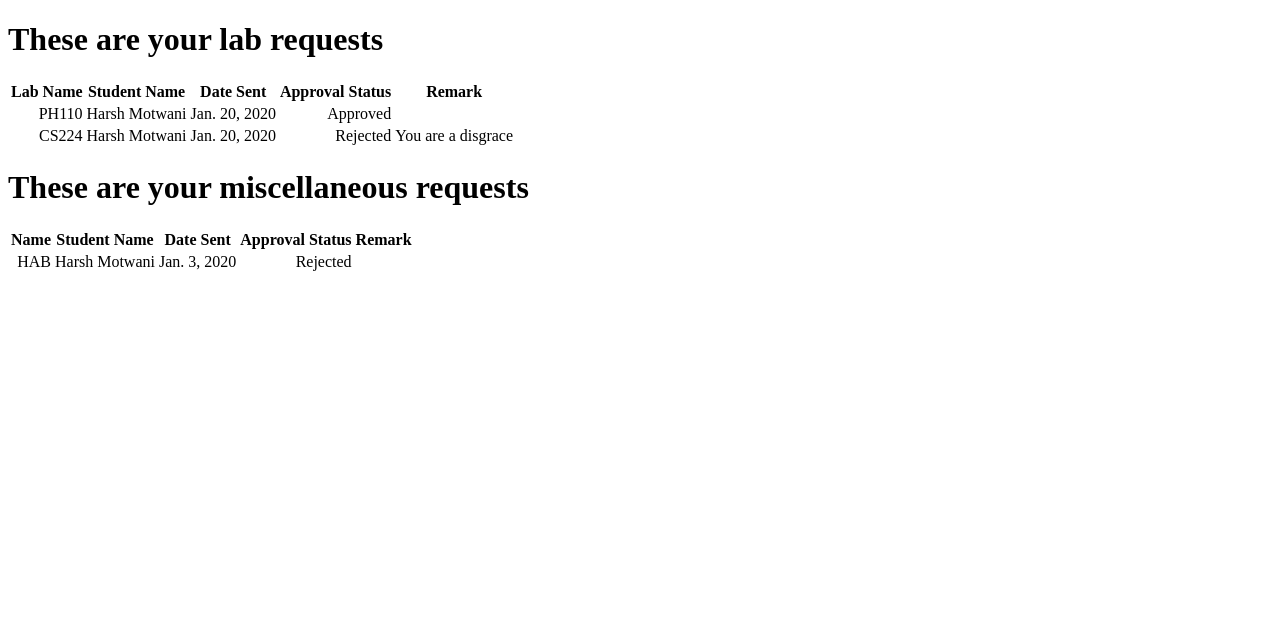
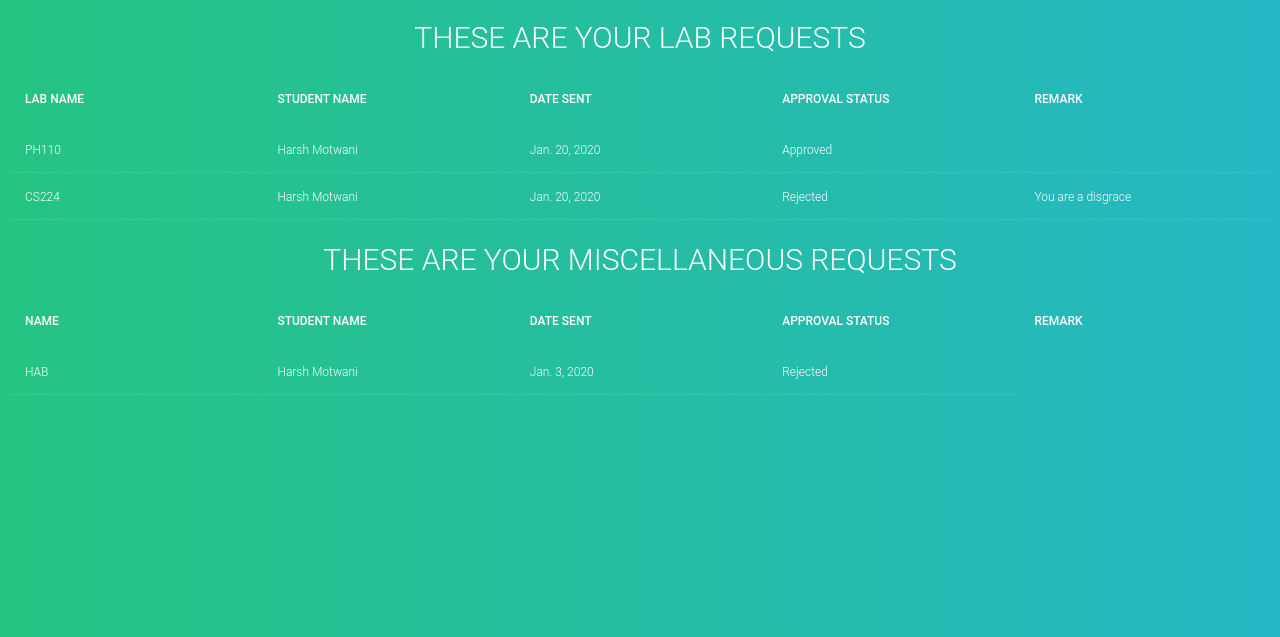
Before and after one commit to TheHarshShow/temporaryNoDues, a Django app: page / in a window 1280 px wide. Shown: the top 637 px of the page. Run offline with Django 3.2, Linux system fonts and the light colour scheme; data comes from the database, SQL or seed files in the repository; both versions use the stored data as it was after the commit.

Commit message:
added a pretty template for the table

```diff
--- /dev/null
+++ b/static/css/tablestyle.css
@@ -0,0 +1,90 @@
+h1{
+  font-size: 30px;
+  color: #fff;
+  text-transform: uppercase;
+  font-weight: 300;
+  text-align: center;
+  margin-bottom: 15px;
+}
+table{
+  width:100%;
+  table-layout: fixed;
+}
+.tbl-header{
+  background-color: rgba(255,255,255,0.3);
+ }
+.tbl-content{
+  height:300px;
+  overflow-x:auto;
+  margin-top: 0px;
+  border: 1px solid rgba(255,255,255,0.3);
+}
+th{
+  padding: 20px 15px;
+  text-align: left;
+  font-weight: 500;
+  font-size: 12px;
+  color: #fff;
+  text-transform: uppercase;
+}
+td{
+  padding: 15px;
+  text-align: left;
+  vertical-align:middle;
+  font-weight: 300;
+  font-size: 12px;
+  color: #fff;
+  border-bottom: solid 1px rgba(255,255,255,0.1);
+}
+
+
+/* demo styles */
+
+@import url(https://fonts.googleapis.com/css?family=Roboto:400,500,300,700);
+body{
+  background: -webkit-linear-gradient(left, #25c481, #25b7c4);
+  background: linear-gradient(to right, #25c481, #25b7c4);
+  font-family: 'Roboto', sans-serif;
+}
+section{
+  margin: 50px;
+}
+
+
+/* follow me template */
+.made-with-love {
+  margin-top: 40px;
+  padding: 10px;
+  clear: left;
+  text-align: center;
+  font-size: 10px;
+  font-family: arial;
+  color: #fff;
+}
+.made-with-love i {
+  font-style: normal;
+  color: #F50057;
+  font-size: 14px;
+  position: relative;
+  top: 2px;
+}
+.made-with-love a {
+  color: #fff;
+  text-decoration: none;
+}
+.made-with-love a:hover {
+  text-decoration: underline;
+}
+
+
+/* for custom scrollbar for webkit browser*/
+
+::-webkit-scrollbar {
+    width: 6px;
+}
+::-webkit-scrollbar-track {
+    -webkit-box-shadow: inset 0 0 6px rgba(0,0,0,0.3);
+}
+::-webkit-scrollbar-thumb {
+    -webkit-box-shadow: inset 0 0 6px rgba(0,0,0,0.3);
+}
--- a/templates/applyPage.html
+++ b/templates/applyPage.html
@@ -1,8 +1,10 @@
 <!DOCTYPE html>
+{% load staticfiles %}
 <html lang="en" dir="ltr">
   <head>
     <meta charset="utf-8">
     <title>Apply Page</title>
+    <link rel="stylesheet" href="{% static "css/tablestyle.css" %}"/>
   </head>
   <body>
     <h1>These are your lab requests</h1>
@@ -93,5 +95,8 @@
 
     </div>
 
+
+
+
   </body>
 </html>
```
Also changed, not shown: NoDuesPortal/settings.py (+7 -0 lines), db.sqlite3.
